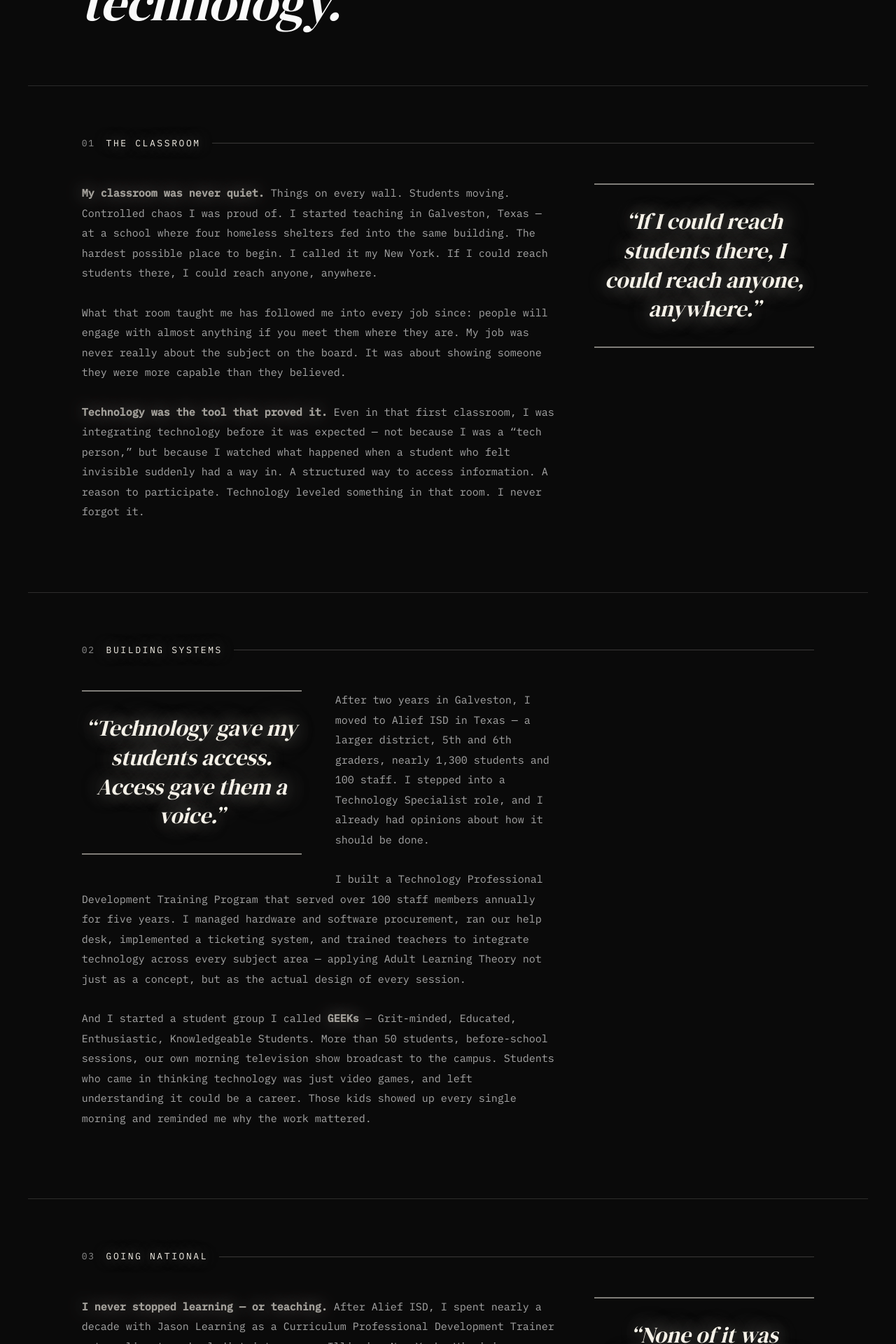
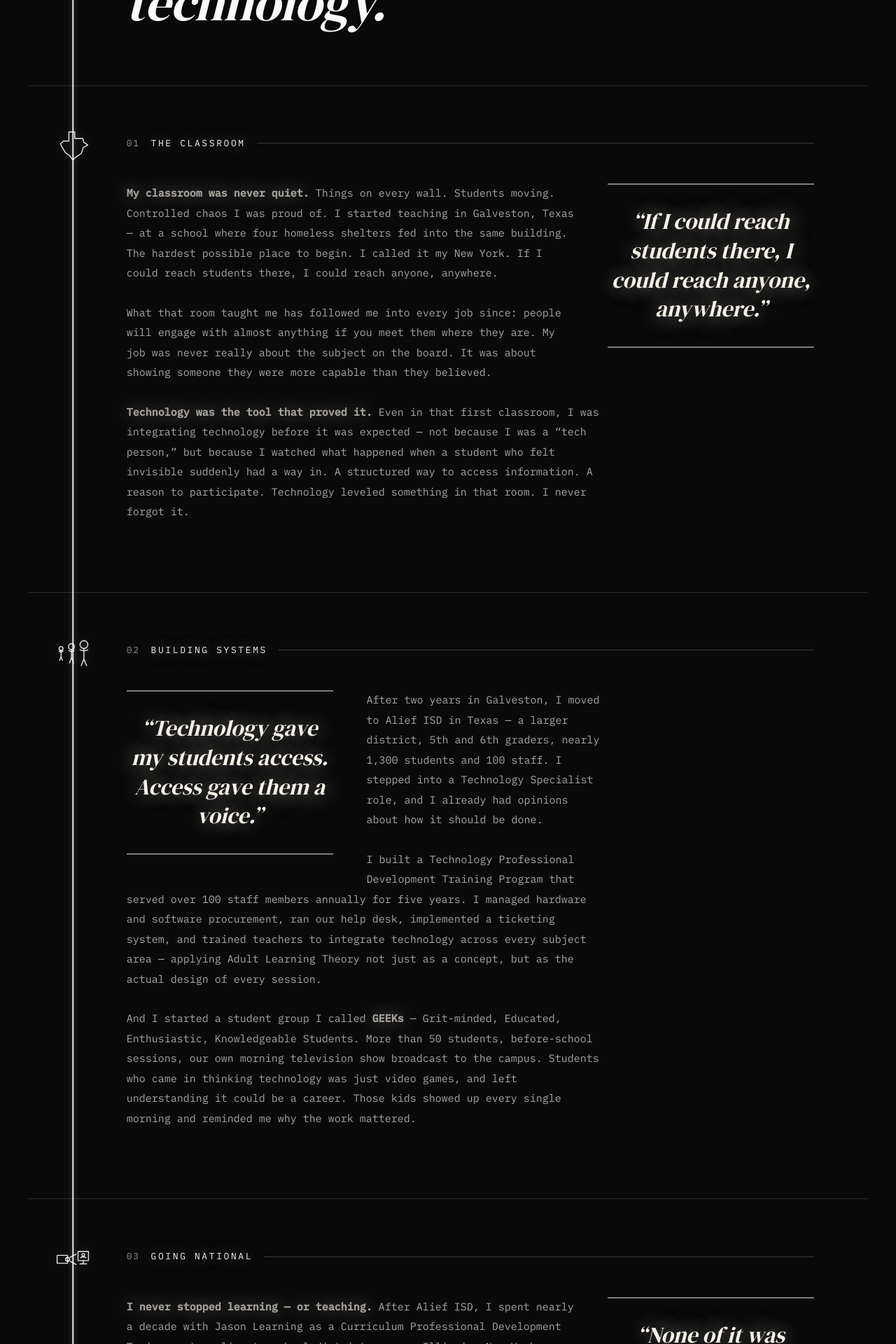
Before and after one commit to niquewill/moniquehawkins-com, a Next.js app: page /about in a window 1280 px wide. Shown: the part 460-2380 px from the top of the page at 70% size. Built offline with nearby package versions, Linux system fonts and the light colour scheme.

Commit message:
Add scroll-driven line animation to About page

```diff
--- a/app/about/AboutClient.tsx
+++ b/app/about/AboutClient.tsx
@@ -1,14 +1,141 @@
 'use client'
 
+import { useEffect, useRef } from 'react'
+
+const SPINE_LEFT = 'clamp(30px, 6vw, 64px)'
+
+/* ── Chapter icons (thin line, soft glow — styled via .about-icon CSS) ── */
+
+function TexasIcon() {
+  return (
+    <svg className="about-icon" viewBox="-30 -26 60 52" style={iconStyle}>
+      <path pathLength={1} d="M -6 -22 L 3 -22 L 3 -12 L 15 -12 L 17 -6 L 23 -2 L 16 2 L 13 11 L 4 17 L 0 21 L -5 14 L -11 10 L -16 2 L -19 -4 L -14 -8 L -6 -8 Z" />
+    </svg>
+  )
+}
+function AgesIcon() {
+  return (
+    <svg className="about-icon" viewBox="-30 -24 60 50" style={iconStyle}>
+      <circle pathLength={1} cx="-18" cy="-6" r="3" />
+      <path pathLength={1} d="M -18 -3 L -18 6 M -18 0 L -21 -2 M -18 0 L -15 -2 M -18 6 L -20 12 M -18 6 L -16 12" />
+      <circle pathLength={1} cx="-2" cy="-9" r="4.5" />
+      <path pathLength={1} d="M -2 -4.5 L -2 8 M -2 -1 L -6 -3 M -2 -1 L 2 -3 M -2 8 L -5 16 M -2 8 L 1 16" />
+      <circle pathLength={1} cx="17" cy="-12" r="6" />
+      <path pathLength={1} d="M 17 -6 L 17 10 M 17 -2 L 11 -4 M 17 -2 L 23 -4 M 17 10 L 13 20 M 17 10 L 21 20" />
+    </svg>
+  )
+}
+function TechIcon() {
+  return (
+    <svg className="about-icon" viewBox="-30 -20 60 44" style={iconStyle}>
+      <path pathLength={1} d="M -24 -4 L -8 -4 L -8 8 L -24 8 Z" />
+      <circle pathLength={1} cx="-8" cy="2" r="3" />
+      <path pathLength={1} d="M -4 -1 L 5 -6 M -4 5 L 5 10" />
+      <path pathLength={1} d="M 8 -10 L 24 -10 L 24 4 L 8 4 Z" />
+      <path pathLength={1} d="M 16 4 L 16 9 M 11 9 L 21 9" />
+      <circle pathLength={1} cx="16" cy="-5" r="2" />
+      <path pathLength={1} d="M 12 -0.5 Q 16 -3 20 -0.5" />
+    </svg>
+  )
+}
+function LegalIcon() {
+  return (
+    <svg className="about-icon" viewBox="-28 -26 56 52" style={iconStyle}>
+      <path pathLength={1} d="M 0 -22 C 0.8 -18 2 -16.8 6 -16 C 2 -15.2 0.8 -14 0 -10 C -0.8 -14 -2 -15.2 -6 -16 C -2 -16.8 -0.8 -18 0 -22 Z" />
+      <path pathLength={1} d="M 0 -9 L 0 13" />
+      <circle pathLength={1} cx="0" cy="-9" r="1.6" />
+      <circle pathLength={1} cx="0" cy="2" r="1.6" />
+      <path pathLength={1} d="M -16 -6 L 16 -6" />
+      <circle pathLength={1} cx="-8" cy="-6" r="1.4" />
+      <circle pathLength={1} cx="8" cy="-6" r="1.4" />
+      <path pathLength={1} d="M -9 13 L 9 13" />
+      <path pathLength={1} d="M -16 -6 L -20 3 M -16 -6 L -12 3 M -22 3 Q -16 9 -10 3" />
+      <path pathLength={1} d="M 16 -6 L 12 3 M 16 -6 L 20 3 M 10 3 Q 16 9 22 3" />
+    </svg>
+  )
+}
+function MindIcon() {
+  return (
+    <svg className="about-icon" viewBox="-26 -28 52 56" style={iconStyle}>
+      <path pathLength={1} d="M -11 -2 A 11 12 0 1 0 11 -2" />
+      <circle pathLength={1} cx="-4" cy="3" r="1.1" />
+      <circle pathLength={1} cx="4" cy="3" r="1.1" />
+      <path pathLength={1} d="M -8 -6 L -12 -15 M -4 -6 L -6 -17 M 0 -6 L 0 -19 M 4 -6 L 6 -17 M 8 -6 L 12 -15" />
+      <path pathLength={1} d="M 0 -20 C 0.8 -24 2 -25 3 -25 C 2 -25 0.8 -24 0 -20 C -0.8 -24 -2 -25 -3 -25 C -2 -25 -0.8 -24 0 -20 Z" />
+    </svg>
+  )
+}
+
 export default function AboutPage() {
+  const threadRef = useRef<HTMLDivElement>(null)
+  const spineRef = useRef<HTMLDivElement>(null)
+
+  useEffect(() => {
+    const thread = threadRef.current
+    const spine = spineRef.current
+    if (!thread || !spine) return
+
+    const onScroll = () => {
+      const vh = window.innerHeight
+      const rect = thread.getBoundingClientRect()
+      const start = vh * 0.55
+      const total = rect.height - vh * 0.25
+      const scrolled = start - rect.top
+      const p = Math.min(1, Math.max(0, total > 0 ? scrolled / total : 0))
+      spine.style.transform = `translateX(-50%) scaleY(${p})`
+    }
+    onScroll()
+    window.addEventListener('scroll', onScroll, { passive: true })
+    window.addEventListener('resize', onScroll)
+
+    const io = new IntersectionObserver(
+      (entries) => entries.forEach((e) => { if (e.isIntersecting) e.target.classList.add('in') }),
+      { threshold: 0.25 }
+    )
+    thread.querySelectorAll('.about-chapter').forEach((c) => io.observe(c))
+
+    return () => {
+      window.removeEventListener('scroll', onScroll)
+      window.removeEventListener('resize', onScroll)
+      io.disconnect()
+    }
+  }, [])
+
   return (
     <main style={{ background: 'var(--color-ink)', paddingTop: '120px' }}>
 
-      {/* ── Hero ─────────────────────────────────────────────────────── */}
+      <style>{`
+        .about-icon path, .about-icon circle {
+          fill: none; stroke: rgba(255,255,255,0.9); stroke-width: 1.5;
+          stroke-linecap: round; stroke-linejoin: round;
+          filter: drop-shadow(0 0 6px rgba(255,255,255,0.22));
+          stroke-dasharray: 1; stroke-dashoffset: 1;
+        }
+        .about-chapter.in .about-icon path, .about-chapter.in .about-icon circle {
+          stroke-dashoffset: 0; transition: stroke-dashoffset 1.1s ease 0.1s;
+        }
+        @media (max-width: 640px) {
+          .about-icon { width: 44px !important; height: 44px !important; }
+        }
+      `}</style>
+
+      {/* ── Threaded region: hero + 5 chapters, stitched by the spine ── */}
+      <div ref={threadRef} style={{ position: 'relative', maxWidth: '1200px', margin: '0 auto' }}>
+
+        {/* the glowing spine line (grows as you scroll) */}
+        <div
+          ref={spineRef}
+          style={{
+            position: 'absolute', left: SPINE_LEFT, top: 0, width: '1.5px', height: '100%',
+            background: 'rgba(255,255,255,0.9)', boxShadow: '0 0 8px rgba(255,255,255,0.35)',
+            transform: 'translateX(-50%) scaleY(0)', transformOrigin: 'top', pointerEvents: 'none', zIndex: 1,
+          }}
+        />
+
+        {/* ── Hero ─────────────────────────────────────────────────── */}
         <section style={{
-        padding: '60px clamp(24px, 6vw, 120px) 80px',
-        maxWidth: '1200px',
-        margin: '0 auto',
+          position: 'relative',
+          padding: '60px clamp(24px, 6vw, 120px) 80px clamp(84px, 11vw, 150px)',
           borderBottom: '1px solid var(--color-border)',
         }}>
           <p style={labelStyle}>About</p>
@@ -24,15 +151,15 @@ export default function AboutPage() {
           </h1>
         </section>
 
-      {/* ── Chapter 1: The Classroom ──────────────────────────────────── */}
-      <section style={chapterStyle}>
+        {/* ── Chapter 1: The Classroom ─────────────────────────────── */}
+        <section className="about-chapter" style={chapterStyle}>
+          <TexasIcon />
           <div style={chapterHeaderStyle}>
             <span style={chapterNumberStyle}>01</span>
             <span style={chapterTitleStyle}>The Classroom</span>
             <div style={chapterRuleStyle} />
           </div>
 
-        {/* Newspaper layout: quote floats right, text wraps */}
           <div style={{ position: 'relative' }}>
             <div style={floatQuoteRight}>
               <p style={floatQuoteText}>
@@ -66,8 +193,9 @@ export default function AboutPage() {
           </div>
         </section>
 
-      {/* ── Chapter 2: Building Systems ───────────────────────────────── */}
-      <section style={chapterStyle}>
+        {/* ── Chapter 2: Building Systems ──────────────────────────── */}
+        <section className="about-chapter" style={chapterStyle}>
+          <AgesIcon />
           <div style={chapterHeaderStyle}>
             <span style={chapterNumberStyle}>02</span>
             <span style={chapterTitleStyle}>Building Systems</span>
@@ -75,7 +203,6 @@ export default function AboutPage() {
           </div>
 
           <div style={{ position: 'relative' }}>
-          {/* Quote floats LEFT this time — alternating like a newspaper */}
             <div style={floatQuoteLeft}>
               <p style={floatQuoteText}>
                 &ldquo;Technology gave my students access. Access gave them a voice.&rdquo;
@@ -107,8 +234,9 @@ export default function AboutPage() {
           </div>
         </section>
 
-      {/* ── Chapter 3: Going National ─────────────────────────────────── */}
-      <section style={chapterStyle}>
+        {/* ── Chapter 3: Going National ────────────────────────────── */}
+        <section className="about-chapter" style={chapterStyle}>
+          <TechIcon />
           <div style={chapterHeaderStyle}>
             <span style={chapterNumberStyle}>03</span>
             <span style={chapterTitleStyle}>Going National</span>
@@ -145,8 +273,9 @@ export default function AboutPage() {
           </div>
         </section>
 
-      {/* ── Chapter 4: Legal Technology ───────────────────────────────── */}
-      <section style={chapterStyle}>
+        {/* ── Chapter 4: Legal Technology ──────────────────────────── */}
+        <section className="about-chapter" style={chapterStyle}>
+          <LegalIcon />
           <div style={chapterHeaderStyle}>
             <span style={chapterNumberStyle}>04</span>
             <span style={chapterTitleStyle}>Legal Technology</span>
@@ -200,8 +329,9 @@ export default function AboutPage() {
           </div>
         </section>
 
-      {/* ── Chapter 5: Building in Public ────────────────────────────── */}
-      <section style={{ ...chapterStyle, borderBottom: 'none' }}>
+        {/* ── Chapter 5: Building in Public ────────────────────────── */}
+        <section className="about-chapter" style={{ ...chapterStyle, borderBottom: 'none' }}>
+          <MindIcon />
           <div style={chapterHeaderStyle}>
             <span style={chapterNumberStyle}>05</span>
             <span style={chapterTitleStyle}>Building in Public</span>
@@ -242,6 +372,8 @@ export default function AboutPage() {
             </p>
           </div>
         </section>
+
+      </div>{/* end threaded region */}
 
       {/* ── Publications ─────────────────────────────────────────────── */}
       <section style={{
@@ -379,6 +511,17 @@ export default function AboutPage() {
 
 /* ── Shared styles ─────────────────────────────────────────────── */
 
+const iconStyle: React.CSSProperties = {
+  position: 'absolute',
+  left: SPINE_LEFT,
+  top: '58px',
+  transform: 'translateX(-50%)',
+  width: '56px',
+  height: '56px',
+  overflow: 'visible',
+  zIndex: 2,
+}
+
 const pStyle: React.CSSProperties = {
   fontFamily: '"IBM Plex Mono", monospace',
   fontSize: '15px',
@@ -408,9 +551,8 @@ const labelStyle: React.CSSProperties = {
 }
 
 const chapterStyle: React.CSSProperties = {
-  padding: '72px clamp(24px, 6vw, 120px)',
-  maxWidth: '1200px',
-  margin: '0 auto',
+  position: 'relative',
+  padding: '72px clamp(24px, 6vw, 120px) 72px clamp(84px, 11vw, 150px)',
   borderBottom: '1px solid rgba(245,241,232,0.15)',
 }
 
```
Lines whose indentation alone changed are shown as unchanged.
